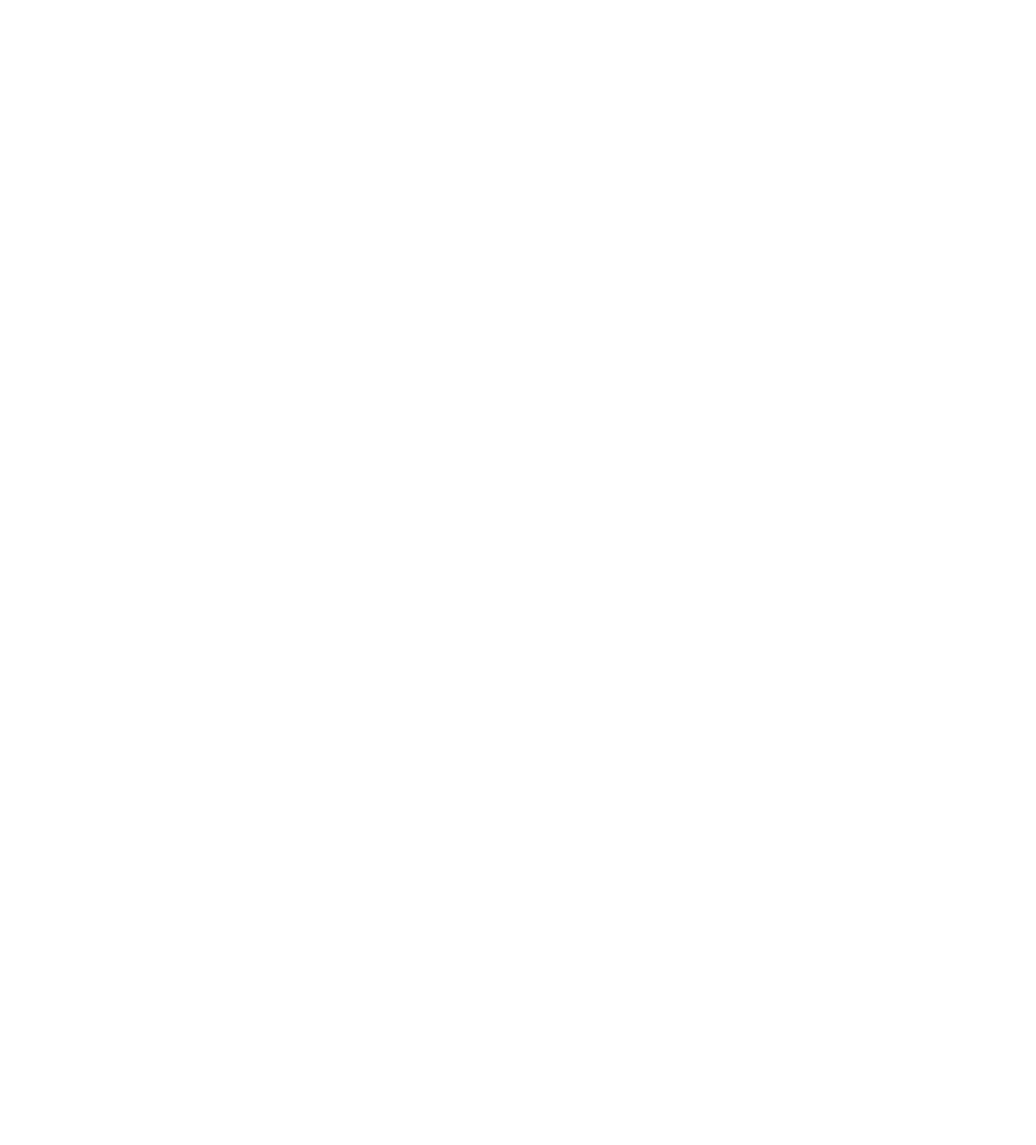
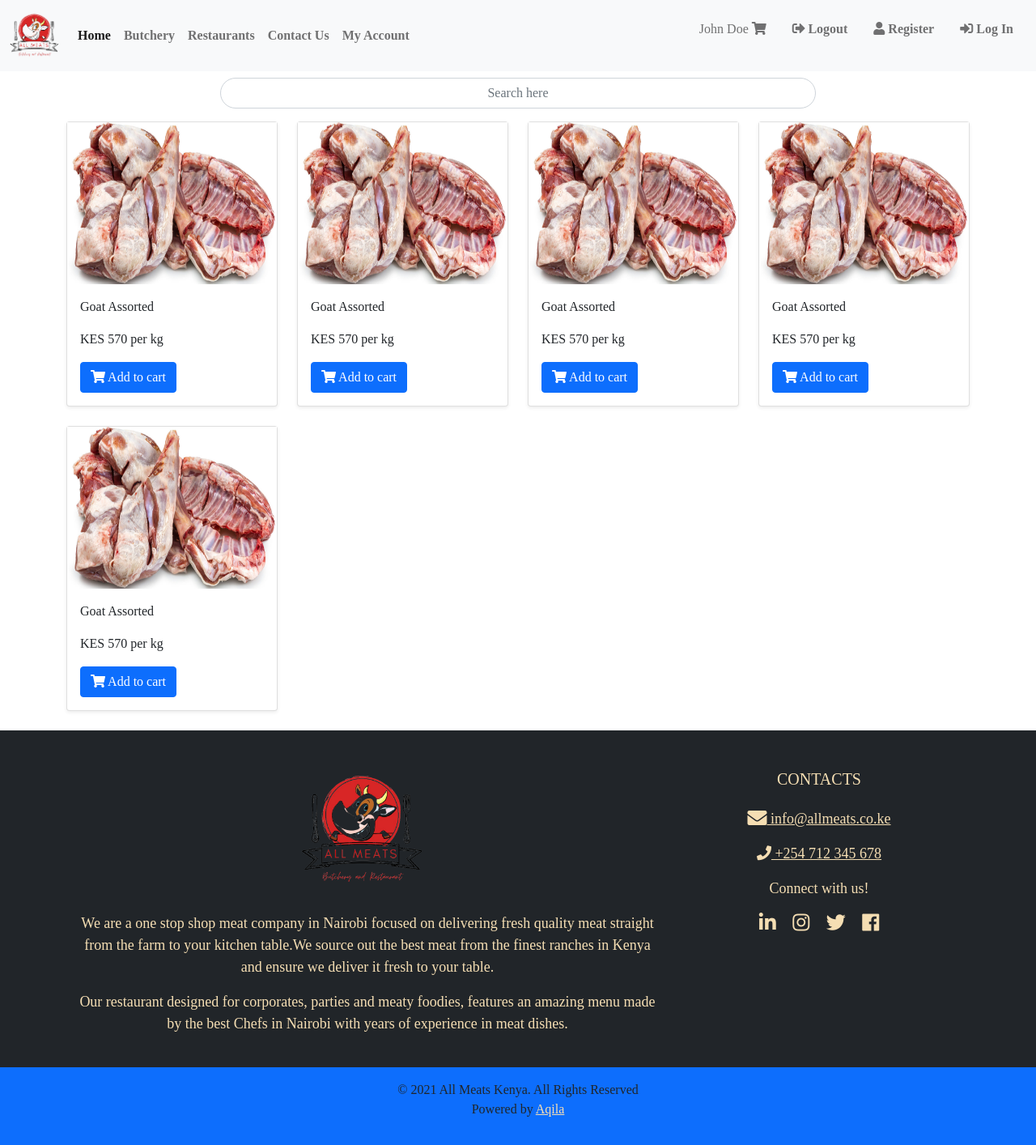
Before and after one commit to timothymadegwa/Allmeats, a plain HTML site: page goat.html in a window 1280 px wide. Shown: the whole page at 81% size. Before the commit the page ends 800 px from the top, so only its background shows below. Drawn offline with nearby package versions, Linux system fonts and the light colour scheme; a web font is replaced by a local one.

Commit message:
added chicken and goat pages

```diff
--- a/chicken.html
+++ b/chicken.html
@@ -0,0 +1,218 @@
+<html>
+  <head>
+    <meta charset="utf-8">
+    <meta name="viewport" content="width=device-width, initial-scale=1, shrink-to-fit=no">
+    <meta name="description" content="">
+    <meta name="author" content="Timothy Madegwa">
+    <link rel="shortcut icon" href="images/logo.png">
+    <link href="https://cdn.jsdelivr.net/npm/bootstrap@5.0.0-beta1/dist/css/bootstrap.min.css" rel="stylesheet" integrity="sha384-giJF6kkoqNQ00vy+HMDP7azOuL0xtbfIcaT9wjKHr8RbDVddVHyTfAAsrekwKmP1" crossorigin="anonymous">
+    <script src="https://code.jquery.com/jquery-3.4.1.slim.min.js" integrity="sha384-J6qa4849blE2+poT4WnyKhv5vZF5SrPo0iEjwBvKU7imGFAV0wwj1yYfoRSJoZ+n" crossorigin="anonymous"></script>
+
+    <link rel="stylesheet" href="https://use.fontawesome.com/releases/v5.7.0/css/all.css" integrity="sha384-lZN37f5QGtY3VHgisS14W3ExzMWZxybE1SJSEsQp9S+oqd12jhcu+A56Ebc1zFSJ" crossorigin="anonymous">
+    <link rel="stylesheet" type="text/css" href="style.css">
+    <title>AllMeats | Home</title>
+  </head>
+  <body>
+    <div class="container">
+      <nav class="navbar navbar-expand-lg navbar-light bg-light fixed-top" aria-label="Imani Sacco">
+        <div class="container-fluid">
+          <a class="navbar-brand" href="#"><img src="images/logo.png" height="60"></a>
+          <button class="navbar-toggler" type="button" data-bs-toggle="collapse" data-bs-target="#navbarsExample05" aria-controls="navbarsExample05" aria-expanded="false" aria-label="Toggle navigation">
+            <span class="navbar-toggler-icon"></span>
+          </button>
+
+          <div class="collapse navbar-collapse" id="navbarsExample05">
+            <ul class="navbar-nav me-auto mb-2 mb-lg-0">
+              <li class="nav-item">
+                <a class="active nav-link" href="index.html"><strong>Home</strong></a>
+                <li class="nav-item">
+                  <a class="nav-link" href="#"><strong>Butchery</strong></a>
+                </li>
+                <li class="nav-item">
+                  <a class="nav-link" href="#"><strong>Restaurants</strong></a>
+                </li>
+                <li class="nav-item">
+                    <a class="nav-link" href="#"><strong>Contact Us</strong></a>
+                </li>
+                <li class="nav-item">
+                  <a class="nav-link" href="#"><strong>My Account</strong></a>
+                </li>
+            </ul>
+
+              <ul class="navbar-nav ml-auto navbar-dark d-flex">
+                <li class="nav-item nav-link">
+                  <p class="nav-link">John Doe <i class="fas fa-shopping-cart"></i></p>
+                </li>
+                <li class="nav-item nav-link">
+                  <a class="nav-link" href="javascript:{document.getElementById('logout').submit()}"><strong><i class="fas fa-sign-out-alt"></i> Logout</strong></a>
+                  <form action="login.html" method="post" id="logout">
+                    <input type="hidden">
+                  </form>
+                </li>
+                <li class="nav-item nav-link">
+                  <a class="nav-link" href="register.html"><strong><i class="fas fa-user" aria-hidden="true"></i> Register</strong></a>
+                </li>
+                <li class=" nav-item nav-link">
+                  <a class="nav-link" href="login.html"><strong><i class="fas fa-sign-in-alt"></i> Log In </strong></a>
+                </li>
+              </ul>
+          </div>
+        </div>
+      </nav><br><br><br><br>
+    </div>
+    <div class="container">
+        <div class="row">
+            <div class="col-md-2">
+
+            </div>
+            <div class="col-md-8">
+                <form class="form-inline md-form form-sm mt-0">
+                    <input class="form-control rounded-pill text-center" type="text" placeholder="Search here" aria-label="Search">
+                </form>
+            </div>
+            <div class="col-md-2">
+
+            </div>
+        </div>
+        <div class="row">
+            <div class="col-md-3">
+                <div class="card mb-4 shadow-sm">
+                    <img src="images/chicken_raw.jpeg" height="200" width="100%"/>
+                  <div class="card-body">
+                    <p class="card-text">Whole chicken</p>
+                    <p>KES 600 per kg</p>
+                    <div class="d-flex justify-content-between align-items-center">
+                      <div class="btn-group">
+                        <a href="#" role="button" class="btn btn-md btn-primary"><i class="fas fa-shopping-cart"></i> Add to cart</a>
+                      </div>
+                    </div>
+                  </div>
+                </div>
+              </div>
+              <div class="col-md-3">
+                <div class="card mb-4 shadow-sm">
+                    <img src="images/chicken_raw.jpeg" height="200" width="100%"/>
+                  <div class="card-body">
+                    <p class="card-text">Whole chicken</p>
+                    <p>KES 600 per kg</p>
+                    <div class="d-flex justify-content-between align-items-center">
+                      <div class="btn-group">
+                        <a href="#" role="button" class="btn btn-md btn-primary"><i class="fas fa-shopping-cart"></i> Add to cart</a>
+                      </div>
+                    </div>
+                  </div>
+                </div>
+              </div>
+              <div class="col-md-3">
+                <div class="card mb-4 shadow-sm">
+                    <img src="images/chicken_raw.jpeg" height="200" width="100%"/>
+                  <div class="card-body">
+                    <p class="card-text">Whole chicken</p>
+                    <p>KES 600 per kg</p>
+                    <div class="d-flex justify-content-between align-items-center">
+                      <div class="btn-group">
+                        <a href="#" role="button" class="btn btn-md btn-primary"><i class="fas fa-shopping-cart"></i> Add to cart</a>
+                      </div>
+                    </div>
+                  </div>
+                </div>
+              </div>
+              <div class="col-md-3">
+                <div class="card mb-4 shadow-sm">
+                    <img src="images/chicken_raw.jpeg" height="200" width="100%"/>
+                  <div class="card-body">
+                    <p class="card-text">Whole chicken</p>
+                    <p>KES 600 per kg</p>
+                    <div class="d-flex justify-content-between align-items-center">
+                      <div class="btn-group">
+                        <a href="#" role="button" class="btn btn-md btn-primary"><i class="fas fa-shopping-cart"></i> Add to cart</a>
+                      </div>
+                    </div>
+                  </div>
+                </div>
+              </div>
+
+        </div>
+
+    </div>
+
+      <script src="https://cdn.jsdelivr.net/npm/@popperjs/core@2.5.4/dist/umd/popper.min.js" integrity="sha384-q2kxQ16AaE6UbzuKqyBE9/u/KzioAlnx2maXQHiDX9d4/zp8Ok3f+M7DPm+Ib6IU" crossorigin="anonymous"></script>
+      <script src="https://cdn.jsdelivr.net/npm/bootstrap@5.0.0-beta1/dist/js/bootstrap.min.js" integrity="sha384-pQQkAEnwaBkjpqZ8RU1fF1AKtTcHJwFl3pblpTlHXybJjHpMYo79HY3hIi4NKxyj" crossorigin="anonymous"></script>
+      <script>
+        setTimeout(function(){
+          if($('#msg').length > 0) {
+            $('#msg').remove();
+          }
+        }, 10000)
+      </script>
+
+</body>
+
+  <!-- Footer -->
+  <footer class="page-footer font-large special-color-dark pt-4 bg-dark" style="color: wheat;">
+
+    <!-- Footer Elements -->
+    <div class="container">
+
+      <!-- Footer Links -->
+    <div class="container text-center text-md-left">
+
+      <!-- Grid row -->
+      <div class="row">
+
+        <!-- Grid column -->
+        <div class="col-md-8 mr-auto my-md-4 my-0 mt-4 mb-1">
+
+          <!-- Content -->
+          <a class="navbar-brand" href="index.html"><img src="images/logo.png" height="150"></a>
+          <p><br>We are a one stop shop meat company in Nairobi focused on delivering fresh quality meat straight from the farm to
+            your kitchen table.We source out the best meat from the finest ranches in Kenya and ensure we deliver it fresh to your table.</p>
+            <p>Our restaurant designed for corporates, parties and meaty foodies, features an amazing menu made by the best Chefs
+                in Nairobi with years of experience in meat dishes.</p>
+        </div>
+        <!-- Grid column -->
+
+        <hr class="clearfix w-100 d-md-none">
+
+        <!-- Grid column -->
+
+        <div class="col-md-4 mx-auto my-md-4 my-0 mt-4 mb-1">
+
+          <!-- Contact details -->
+          <h5 class="font-weight-bold text-uppercase mb-4">CONTACTS</h5>
+
+          <ul class="list-unstyled">
+            <li>
+              <p>
+                 <a class="btn-floating btn-tw mx-1" href="mailto:info@allmeats.co.ke" target="_blank">
+                  <i class="fas fa-envelope fa-lg"></i> info@allmeats.co.ke
+                </a></p>
+            </li>
+            <li>
+              <p>
+                <a href="tel:+254712345678"><i class="fas fa-phone mr-3"></i> +254 712 345 678</a></p>
+            </li>
+            <div class="text-center my-2" >
+                <p>Connect with us!</p>
+                <a  href="https://www.linkedin.com/company/all-meats-kenya" target="_blank" class="footer"><i class="fab fa-linkedin-in fa-lg mx-2"> </i></a>
+                <a href="https://www.instagram.com/allmeatske/" target="_blank" class="footer"><i class="fab fa-instagram fa-lg mx-2"> </i></a>
+                <a href="https://twitter.com/allmeatske" target="_blank" class="footer"><i class="fab fa-twitter fa-lg mx-2"></i></a>
+                <a href="https://www.facebook.com/AllMeatsKE" target="_blank" class="footer"><i class="fab fa-facebook fa-lg mx-2"></i></a>
+              </div>
+          </ul>
+
+        </div>
+
+    </div>
+    <!-- Footer Elements -->
+  </footer>
+
+    <!-- Footer Elements -->
+
+    <!-- Copyright -->
+    <div class="footer-copyright text-center py-3 bg-primary"><p>© 2021 All Meats Kenya. All Rights Reserved<br> Powered by <a style="color: wheat;" href="https://aqila.co.ke" target="_blank">Aqila</a></p>
+    </div>
+    <!-- Copyright -->
+
+  <!-- Footer -->
+  </html>
--- a/goat.html
+++ b/goat.html
@@ -0,0 +1,232 @@
+<html>
+  <head>
+    <meta charset="utf-8">
+    <meta name="viewport" content="width=device-width, initial-scale=1, shrink-to-fit=no">
+    <meta name="description" content="">
+    <meta name="author" content="Timothy Madegwa">
+    <link rel="shortcut icon" href="images/logo.png">
+    <link href="https://cdn.jsdelivr.net/npm/bootstrap@5.0.0-beta1/dist/css/bootstrap.min.css" rel="stylesheet" integrity="sha384-giJF6kkoqNQ00vy+HMDP7azOuL0xtbfIcaT9wjKHr8RbDVddVHyTfAAsrekwKmP1" crossorigin="anonymous">
+    <script src="https://code.jquery.com/jquery-3.4.1.slim.min.js" integrity="sha384-J6qa4849blE2+poT4WnyKhv5vZF5SrPo0iEjwBvKU7imGFAV0wwj1yYfoRSJoZ+n" crossorigin="anonymous"></script>
+
+    <link rel="stylesheet" href="https://use.fontawesome.com/releases/v5.7.0/css/all.css" integrity="sha384-lZN37f5QGtY3VHgisS14W3ExzMWZxybE1SJSEsQp9S+oqd12jhcu+A56Ebc1zFSJ" crossorigin="anonymous">
+    <link rel="stylesheet" type="text/css" href="style.css">
+    <title>AllMeats | Home</title>
+  </head>
+  <body>
+    <div class="container">
+      <nav class="navbar navbar-expand-lg navbar-light bg-light fixed-top" aria-label="Imani Sacco">
+        <div class="container-fluid">
+          <a class="navbar-brand" href="#"><img src="images/logo.png" height="60"></a>
+          <button class="navbar-toggler" type="button" data-bs-toggle="collapse" data-bs-target="#navbarsExample05" aria-controls="navbarsExample05" aria-expanded="false" aria-label="Toggle navigation">
+            <span class="navbar-toggler-icon"></span>
+          </button>
+
+          <div class="collapse navbar-collapse" id="navbarsExample05">
+            <ul class="navbar-nav me-auto mb-2 mb-lg-0">
+              <li class="nav-item">
+                <a class="active nav-link" href="index.html"><strong>Home</strong></a>
+                <li class="nav-item">
+                  <a class="nav-link" href="#"><strong>Butchery</strong></a>
+                </li>
+                <li class="nav-item">
+                  <a class="nav-link" href="#"><strong>Restaurants</strong></a>
+                </li>
+                <li class="nav-item">
+                    <a class="nav-link" href="#"><strong>Contact Us</strong></a>
+                </li>
+                <li class="nav-item">
+                  <a class="nav-link" href="#"><strong>My Account</strong></a>
+                </li>
+            </ul>
+
+              <ul class="navbar-nav ml-auto navbar-dark d-flex">
+                <li class="nav-item nav-link">
+                  <p class="nav-link">John Doe <i class="fas fa-shopping-cart"></i></p>
+                </li>
+                <li class="nav-item nav-link">
+                  <a class="nav-link" href="javascript:{document.getElementById('logout').submit()}"><strong><i class="fas fa-sign-out-alt"></i> Logout</strong></a>
+                  <form action="login.html" method="post" id="logout">
+                    <input type="hidden">
+                  </form>
+                </li>
+                <li class="nav-item nav-link">
+                  <a class="nav-link" href="register.html"><strong><i class="fas fa-user" aria-hidden="true"></i> Register</strong></a>
+                </li>
+                <li class=" nav-item nav-link">
+                  <a class="nav-link" href="login.html"><strong><i class="fas fa-sign-in-alt"></i> Log In </strong></a>
+                </li>
+              </ul>
+          </div>
+        </div>
+      </nav><br><br><br><br>
+    </div>
+    <div class="container">
+        <div class="row">
+            <div class="col-md-2">
+
+            </div>
+            <div class="col-md-8">
+                <form class="form-inline md-form form-sm mt-0">
+                    <input class="form-control rounded-pill text-center" type="text" placeholder="Search here" aria-label="Search">
+                </form>
+            </div>
+            <div class="col-md-2">
+
+            </div>
+        </div>
+        <div class="row">
+            <div class="col-md-3">
+                <div class="card mb-4 shadow-sm">
+                    <img src="images/goat_raw.jpeg" height="200" width="100%"/>
+                  <div class="card-body">
+                    <p class="card-text">Goat Assorted</p>
+                    <p>KES 570 per kg</p>
+                    <div class="d-flex justify-content-between align-items-center">
+                      <div class="btn-group">
+                        <a href="#" role="button" class="btn btn-md btn-primary"><i class="fas fa-shopping-cart"></i> Add to cart</a>
+                      </div>
+                    </div>
+                  </div>
+                </div>
+              </div>
+              <div class="col-md-3">
+                <div class="card mb-4 shadow-sm">
+                    <img src="images/goat_raw.jpeg" height="200" width="100%"/>
+                  <div class="card-body">
+                    <p class="card-text">Goat Assorted</p>
+                    <p>KES 570 per kg</p>
+                    <div class="d-flex justify-content-between align-items-center">
+                      <div class="btn-group">
+                        <a href="#" role="button" class="btn btn-md btn-primary"><i class="fas fa-shopping-cart"></i> Add to cart</a>
+                      </div>
+                    </div>
+                  </div>
+                </div>
+              </div>
+              <div class="col-md-3">
+                <div class="card mb-4 shadow-sm">
+                    <img src="images/goat_raw.jpeg" height="200" width="100%"/>
+                  <div class="card-body">
+                    <p class="card-text">Goat Assorted</p>
+                    <p>KES 570 per kg</p>
+                    <div class="d-flex justify-content-between align-items-center">
+                      <div class="btn-group">
+                        <a href="#" role="button" class="btn btn-md btn-primary"><i class="fas fa-shopping-cart"></i> Add to cart</a>
+                      </div>
+                    </div>
+                  </div>
+                </div>
+              </div>
+              <div class="col-md-3">
+                <div class="card mb-4 shadow-sm">
+                    <img src="images/goat_raw.jpeg" height="200" width="100%"/>
+                  <div class="card-body">
+                    <p class="card-text">Goat Assorted</p>
+                    <p>KES 570 per kg</p>
+                    <div class="d-flex justify-content-between align-items-center">
+                      <div class="btn-group">
+                        <a href="#" role="button" class="btn btn-md btn-primary"><i class="fas fa-shopping-cart"></i> Add to cart</a>
+                      </div>
+                    </div>
+                  </div>
+                </div>
+              </div>
+              <div class="col-md-3">
+                <div class="card mb-4 shadow-sm">
+                    <img src="images/goat_raw.jpeg" height="200" width="100%"/>
+                  <div class="card-body">
+                    <p class="card-text">Goat Assorted</p>
+                    <p>KES 570 per kg</p>
+                    <div class="d-flex justify-content-between align-items-center">
+                      <div class="btn-group">
+                        <a href="#" role="button" class="btn btn-md btn-primary"><i class="fas fa-shopping-cart"></i> Add to cart</a>
+                      </div>
+                    </div>
+                  </div>
+                </div>
+              </div>
+
+        </div>
+
+    </div>
+
+      <script src="https://cdn.jsdelivr.net/npm/@popperjs/core@2.5.4/dist/umd/popper.min.js" integrity="sha384-q2kxQ16AaE6UbzuKqyBE9/u/KzioAlnx2maXQHiDX9d4/zp8Ok3f+M7DPm+Ib6IU" crossorigin="anonymous"></script>
+      <script src="https://cdn.jsdelivr.net/npm/bootstrap@5.0.0-beta1/dist/js/bootstrap.min.js" integrity="sha384-pQQkAEnwaBkjpqZ8RU1fF1AKtTcHJwFl3pblpTlHXybJjHpMYo79HY3hIi4NKxyj" crossorigin="anonymous"></script>
+      <script>
+        setTimeout(function(){
+          if($('#msg').length > 0) {
+            $('#msg').remove();
+          }
+        }, 10000)
+      </script>
+
+</body>
+
+  <!-- Footer -->
+  <footer class="page-footer font-large special-color-dark pt-4 bg-dark" style="color: wheat;">
+
+    <!-- Footer Elements -->
+    <div class="container">
+
+      <!-- Footer Links -->
+    <div class="container text-center text-md-left">
+
+      <!-- Grid row -->
+      <div class="row">
+
+        <!-- Grid column -->
+        <div class="col-md-8 mr-auto my-md-4 my-0 mt-4 mb-1">
+
+          <!-- Content -->
+          <a class="navbar-brand" href="index.html"><img src="images/logo.png" height="150"></a>
+          <p><br>We are a one stop shop meat company in Nairobi focused on delivering fresh quality meat straight from the farm to
+            your kitchen table.We source out the best meat from the finest ranches in Kenya and ensure we deliver it fresh to your table.</p>
+            <p>Our restaurant designed for corporates, parties and meaty foodies, features an amazing menu made by the best Chefs
+                in Nairobi with years of experience in meat dishes.</p>
+        </div>
+        <!-- Grid column -->
+
+        <hr class="clearfix w-100 d-md-none">
+
+        <!-- Grid column -->
+
+        <div class="col-md-4 mx-auto my-md-4 my-0 mt-4 mb-1">
+
+          <!-- Contact details -->
+          <h5 class="font-weight-bold text-uppercase mb-4">CONTACTS</h5>
+
+          <ul class="list-unstyled">
+            <li>
+              <p>
+                 <a class="btn-floating btn-tw mx-1" href="mailto:info@allmeats.co.ke" target="_blank">
+                  <i class="fas fa-envelope fa-lg"></i> info@allmeats.co.ke
+                </a></p>
+            </li>
+            <li>
+              <p>
+                <a href="tel:+254712345678"><i class="fas fa-phone mr-3"></i> +254 712 345 678</a></p>
+            </li>
+            <div class="text-center my-2" >
+                <p>Connect with us!</p>
+                <a  href="https://www.linkedin.com/company/all-meats-kenya" target="_blank" class="footer"><i class="fab fa-linkedin-in fa-lg mx-2"> </i></a>
+                <a href="https://www.instagram.com/allmeatske/" target="_blank" class="footer"><i class="fab fa-instagram fa-lg mx-2"> </i></a>
+                <a href="https://twitter.com/allmeatske" target="_blank" class="footer"><i class="fab fa-twitter fa-lg mx-2"></i></a>
+                <a href="https://www.facebook.com/AllMeatsKE" target="_blank" class="footer"><i class="fab fa-facebook fa-lg mx-2"></i></a>
+              </div>
+          </ul>
+
+        </div>
+
+    </div>
+    <!-- Footer Elements -->
+  </footer>
+
+    <!-- Footer Elements -->
+
+    <!-- Copyright -->
+    <div class="footer-copyright text-center py-3 bg-primary"><p>© 2021 All Meats Kenya. All Rights Reserved<br> Powered by <a style="color: wheat;" href="https://aqila.co.ke" target="_blank">Aqila</a></p>
+    </div>
+    <!-- Copyright -->
+
+  <!-- Footer -->
+  </html>
```
Also changed, not shown: beef.html (+17 -4 lines), fish.html (+30 -3 lines), images/chicken_raw.jpeg (added), images/goat_raw.jpeg (added).
